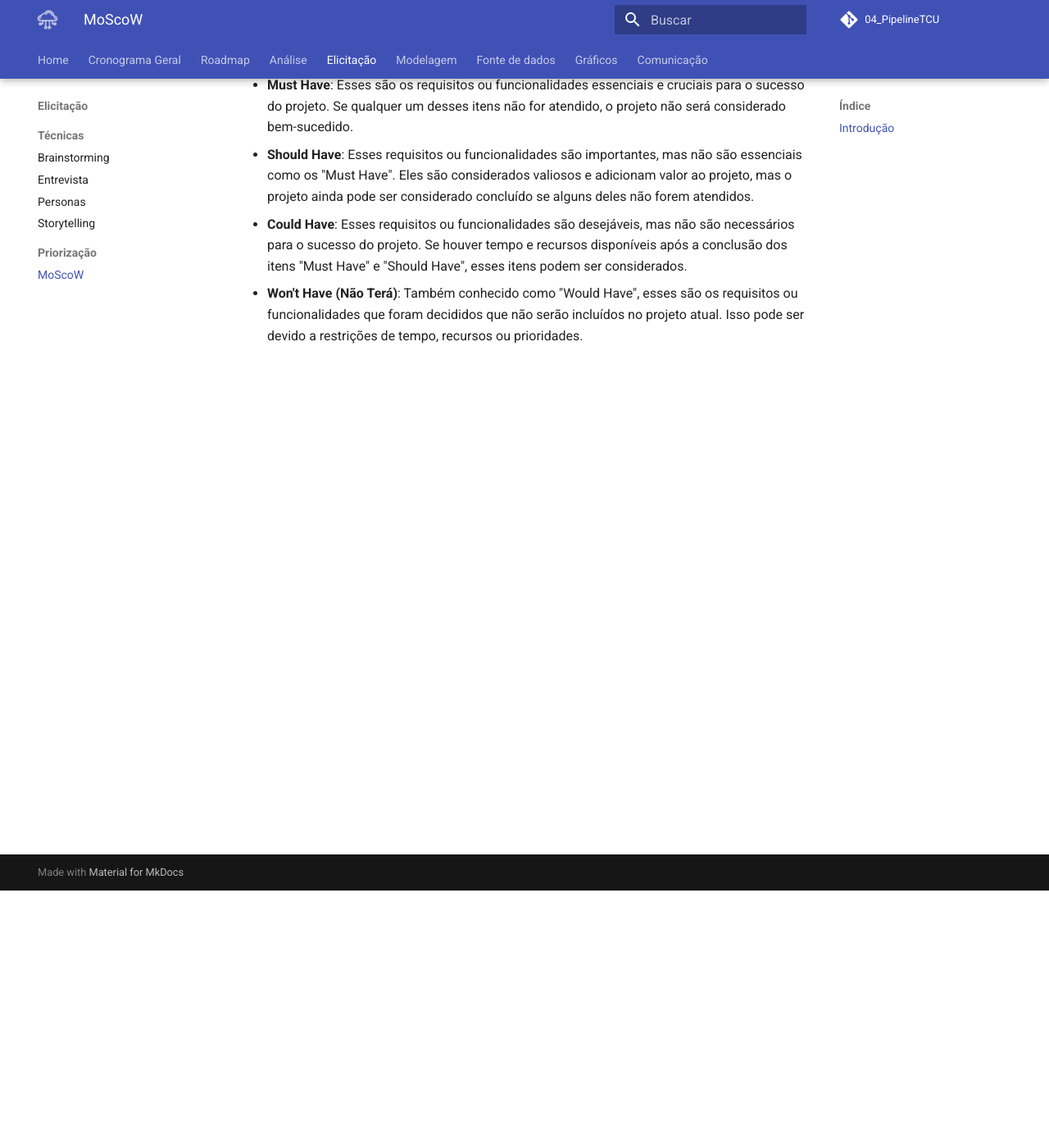
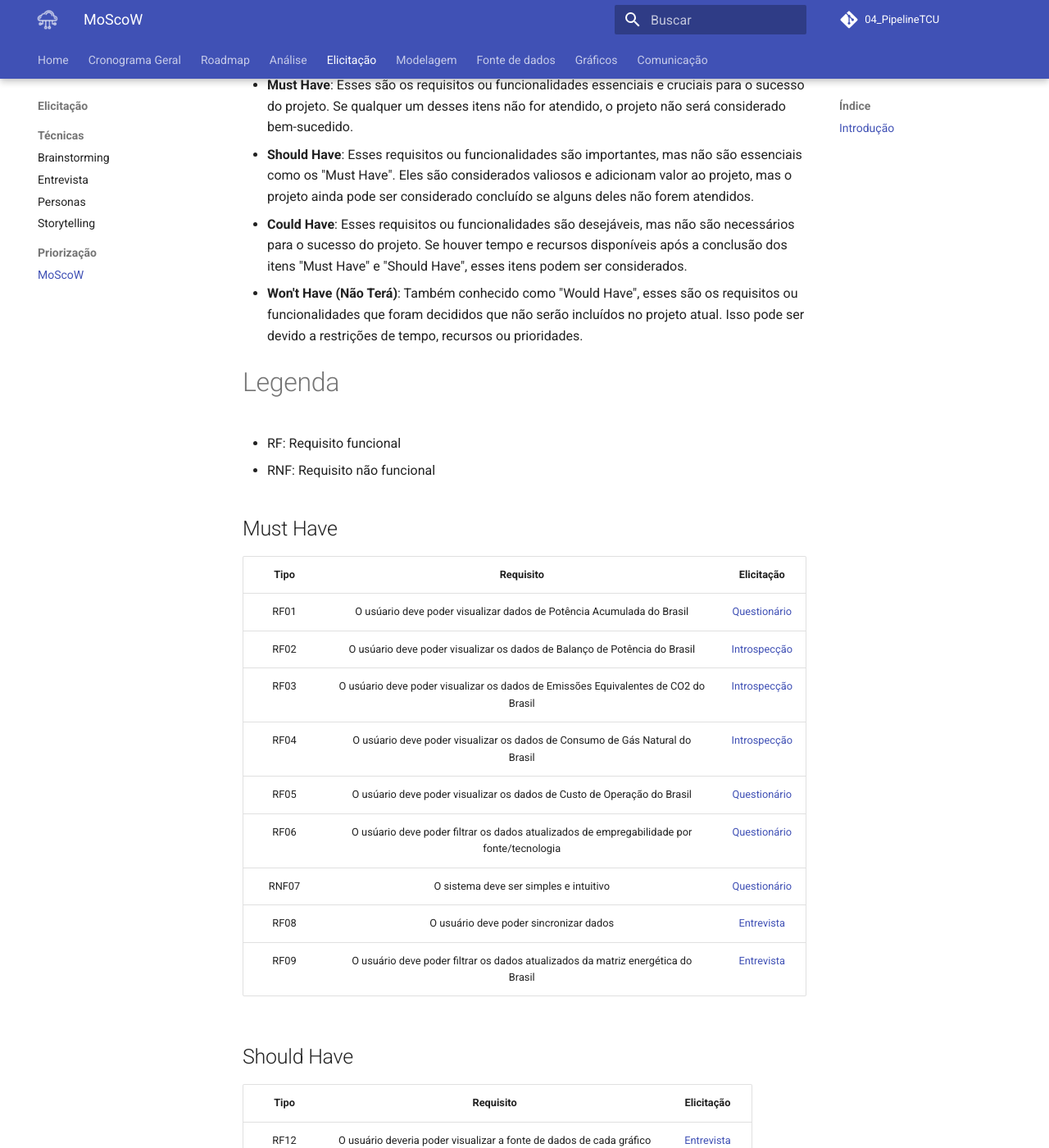
Before and after one commit to ResidenciaTICBrisa/04_PipelineTCU, an MkDocs documentation site: the page built from docs/elicitacao/priorizacao/MoScoW.md, in a window 1280 px wide and 1400 px high, scrolled down 314 px. Shown: the whole window at 82% size. Built offline with MkDocs 1.6.1 and Material for MkDocs 9.7.7, drawn with Linux system fonts in a browser that asks for light colours; comment, search, counter and statistics services are not loaded; some of the changed text lies outside the part shown.

Commit message:
Adicionando priorização MoScoW

```diff
--- a/docs/elicitacao/priorizacao/MoScoW.md
+++ b/docs/elicitacao/priorizacao/MoScoW.md
@@ -11,3 +11,56 @@ O método de priorização de MoSCoW é uma técnica utilizada em gerenciamento
 - **Could Have**: Esses requisitos ou funcionalidades são desejáveis, mas não são necessários para o sucesso do projeto. Se houver tempo e recursos disponíveis após a conclusão dos itens "Must Have" e "Should Have", esses itens podem ser considerados.
 
 - **Won't Have (Não Terá)**: Também conhecido como "Would Have", esses são os requisitos ou funcionalidades que foram decididos que não serão incluídos no projeto atual. Isso pode ser devido a restrições de tempo, recursos ou prioridades.
+
+# Legenda
+
+- RF: Requisito funcional
+- RNF: Requisito não funcional
+
+
+
+## Must Have
+
+| Tipo  |                         Requisito                          |  Elicitação  |
+| :---: | :--------------------------------------------------------: | :----------: |
+| RF01  |            O usúario deve poder visualizar dados de Potência Acumulada do Brasil              | [Questionário](../questionario.md) |
+| RF02  |            O usúario deve poder visualizar os dados de Balanço de Potência do Brasil            | [Introspecção](https://requisitos-de-software.github.io/2023.1-Simplenote/elicitacao/Introspec%C3%A7%C3%A3o/) |
+| RF03  |          O usúario deve poder visualizar os dados de Emissões Equivalentes de CO2 do Brasil          | [Introspecção](https://requisitos-de-software.github.io/2023.1-Simplenote/elicitacao/Introspec%C3%A7%C3%A3o/)|
+| RF04  |           O usúario deve poder visualizar os dados de Consumo de Gás Natural do Brasil            | [Introspecção](https://requisitos-de-software.github.io/2023.1-Simplenote/elicitacao/Introspec%C3%A7%C3%A3o/)|
+| RF05  |             O usúario deve poder visualizar os dados de Custo de Operação do Brasil             | [Questionário](../questionario.md) |
+| RF06  |    O usúario deve poder filtrar os dados atualizados de empregabilidade por fonte/tecnologia    | [Questionário](../questionario.md) |
+| RNF07 |           O sistema deve ser simples e intuitivo           | [Questionário](../questionario.md) |
+| RF08  |           O usuário deve poder sincronizar dados          |  [Entrevista](../entrevista.md) |
+| RF09  |     O usuário deve poder filtrar os dados atualizados da matriz energética do Brasil     |  [Entrevista](../entrevista.md) |
+
+## Should Have
+
+| Tipo  |                           Requisito                           |  Elicitação  |
+| :---: | :-----------------------------------------------------------: | :----------: |
+| RF12  |      O usuário deveria poder visualizar a fonte de dados de cada gráfico      |  [Entrevista](../entrevista.md) |
+| RNF13 |         O sistema deveria exportar a dashboard em excel         | [Introspecção](https://requisitos-de-software.github.io/2023.1-Simplenote/elicitacao/Introspec%C3%A7%C3%A3o/)|
+| RNF14 |       O usuário deveria poder acessar a dashboard sem internet       | [Introspecção](https://requisitos-de-software.github.io/2023.1-Simplenote/elicitacao/Introspec%C3%A7%C3%A3o/)|
+| RF15  |     O usuário deveria poder pesquisar pelos seus gráficos      | [Questionário](../questionario.md) |
+| RNF16 |  A dashboard deveria ser compatível com dispositivos móveis  |  [Entrevista](../entrevista.md) |
+| RF18  |     O usuário deveria poder definir cores para suas dashboards      |  [Entrevista](../entrevista.md) |
+
+
+## Could Have
+
+| Tipo  |                         Requisito                          |  Elicitação  |
+| :---: | :--------------------------------------------------------: | :----------: |
+| RF21  |      O usuario poderia ver uma mensagem sobre os indicadores do gráfico    |      --      |
+| RF22  |    O usuario poderia definir templates para suas visualizações  | [Introspecção](https://requisitos-de-software.github.io/2023.1-Simplenote/elicitacao/Introspec%C3%A7%C3%A3o/)|
+| RF23  |       O usuario poderia separar suas dashboards por filtros       | [Introspecção](https://requisitos-de-software.github.io/2023.1-Simplenote/elicitacao/Introspec%C3%A7%C3%A3o/)|
+
+
+
+
+
+
+## Won't Have
+
+| Tipo |                                     Requisito                                     | Elicitação |
+| :--: | :-------------------------------------------------------------------------------: | :--------: |
+| RF29 |            O usuário não poderá adicionar outra fonte de dados            |     --     |
+| RF30 | O usuário não terá como inserir gráficos na dashboard |     --     |
```
